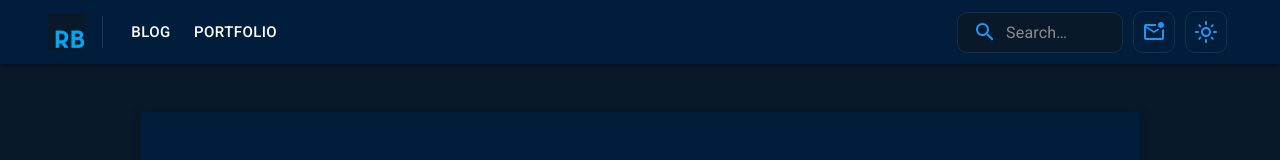
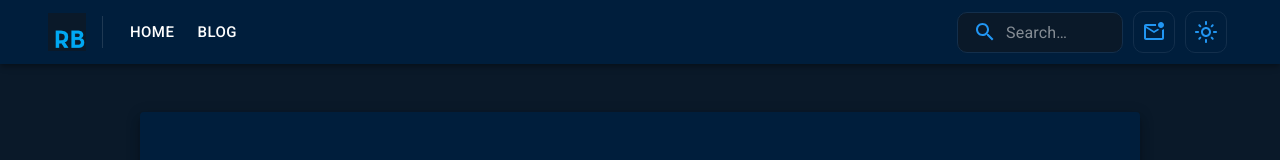
Before and after one commit to RyanBeGell/portfolio-site, a Next.js app: page /blog/posts/onions in a window 1280 px wide. Shown: the top 160 px of the page. Built offline with nearby package versions, Linux system fonts and the light colour scheme; a web font is replaced by a local one.

Commit message:
Nav buttons changed to Home & Blog

```diff
--- a/src/components/blog/AppBar/BlogAppBar.tsx
+++ b/src/components/blog/AppBar/BlogAppBar.tsx
@@ -27,7 +27,7 @@ export default function BlogAppBar(props: Props) {
   const { mode } = useContext(ColorModeContext);
   const theme = useTheme();
 
-  const pages = ['Blog', 'Portfolio'];
+  const pages = ['Home','Blog'];
 
   // For open/close of email subscribe modal
   const [open, setOpen] = useState(false);
@@ -67,7 +67,7 @@ export default function BlogAppBar(props: Props) {
   const router = useRouter();
 
   function handleRedirect(path: string) {
-    if (path === 'Portfolio') router.push('/');
+    if (path === 'Home') router.push('/');
     else if (path === 'Blog') router.push('/blog');
   }
 
```
